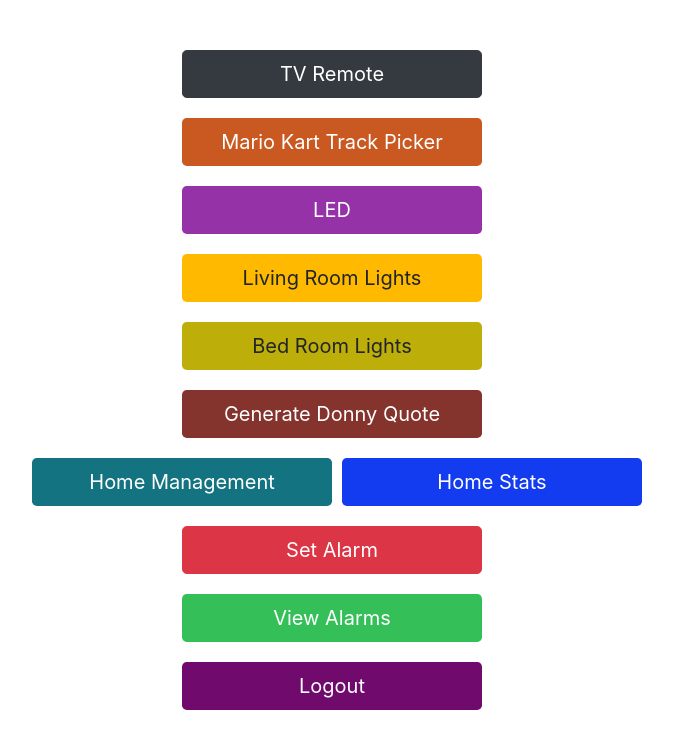
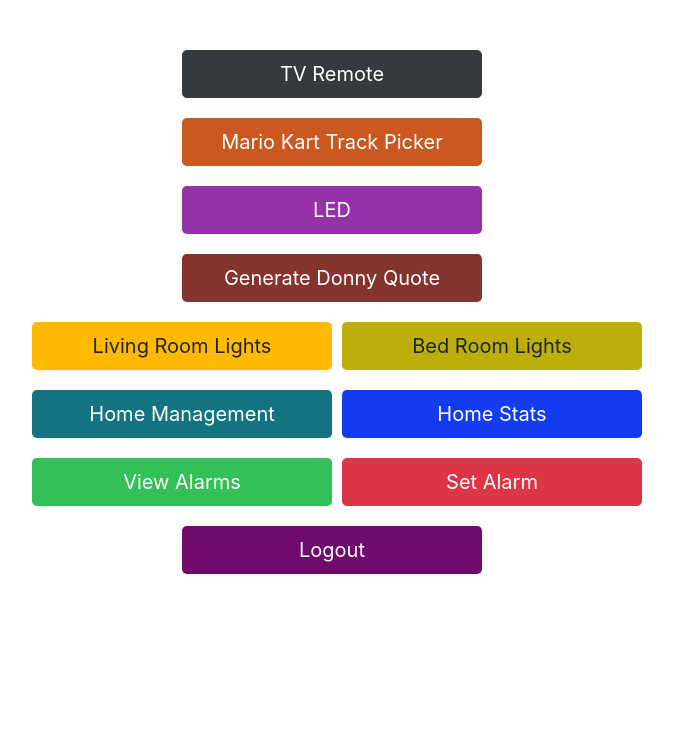
Before and after one commit to derekf55/derekfranzWebSite, a PHP site: page /admin_ui.php in a window 1280 px wide. Shown: the top 749 px of the page, without its empty margins (308-981 px from the left). Run offline with PHP 8.4, Linux system fonts and the light colour scheme; the visitor is signed in with stand-in values (Sample User, id 1); a stand-in replaces the project's code that opens the database connection.

Commit message:
Changed format of main page

```diff
--- a/admin_ui.php
+++ b/admin_ui.php
@@ -71,27 +71,25 @@
             <button type="button" onclick="window.location.href = 'LED.php';" class="btn  btn-lg btn-options" style="background:rgb(149, 50, 168); color:white;">LED</button>
         </div>
         <div class="d-flex justify-content-center">
-            <button type="button" onclick="window.location.href = 'lights.php';" class="btn  btn-lg btn-options" style="background:rgb(255, 186, 0);">Living Room Lights</button>
+            <button type="button" onclick="window.location.href = 'php/addCommand.php?command=Donny';" class="btn  btn-lg btn-options" style="background:rgb(133, 51, 45); color:white;">Generate Donny Quote</button>
         </div>
 
         <div class="d-flex justify-content-center">
-            <button type="button" onclick="window.location.href = 'bedRoom.php';" class="btn  btn-lg btn-options" style="background:rgb(189, 174, 9);">Bed Room Lights</button>
+            <button type="button" onclick="window.location.href = 'lights.php';" class="btn  btn-lg btn-dual" style="background:rgb(255, 186, 0);">Living Room Lights</button>
+            <button type="button" onclick="window.location.href = 'bedRoom.php';" class="btn  btn-lg btn-dual" style="background:rgb(189, 174, 9);">Bed Room Lights</button>
         </div>
 
-        <div class="d-flex justify-content-center">
-            <button type="button" onclick="window.location.href = 'php/addCommand.php?command=Donny';" class="btn  btn-lg btn-options" style="background:rgb(133, 51, 45); color:white;">Generate Donny Quote</button>
-        </div>
+
         <div class="d-flex justify-content-center">
             <button type="button" onclick="window.location.href = 'homeManagement.php';" class="btn  btn-lg btn-dual" style="background:rgb(20, 115, 128); color:white;">Home Management</button>
             <button type="button" onclick="window.location.href = 'homeStats.php';" class="btn  btn-lg btn-dual" style="background:rgb(19, 60, 240); color:white;">Home Stats</button>
         </div>
 
         <div class="d-flex justify-content-center">
-            <button type="button" onclick="window.location.href = 'alarm.php';" class="btn btn-danger btn-lg btn-options" >Set Alarm</button>
+            <button type="button" onclick="window.location.href = 'alarmViewer.php';" class="btn  btn-lg btn-dual" style="background:rgb(52, 191, 89); color:white;">View Alarms</button>
+            <button type="button" onclick="window.location.href = 'alarm.php';" class="btn btn-danger btn-lg btn-dual" >Set Alarm</button>
         </div>
-        <div class="d-flex justify-content-center">
-            <button type="button" onclick="window.location.href = 'alarmViewer.php';" class="btn  btn-lg btn-options" style="background:rgb(52, 191, 89); color:white;">View Alarms</button>
-        </div>
+
 
         <?php
             include 'php/footer.php';
```
